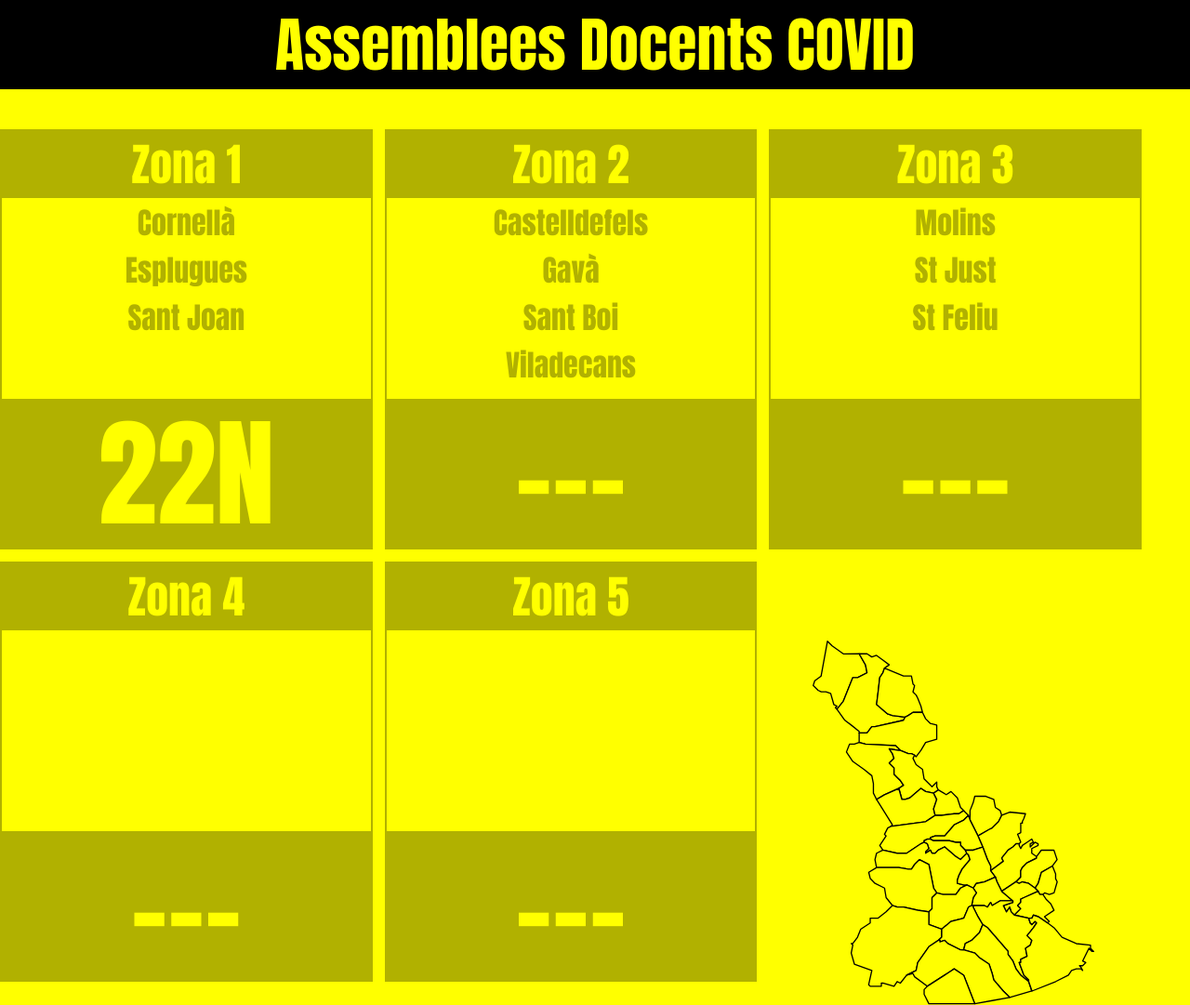
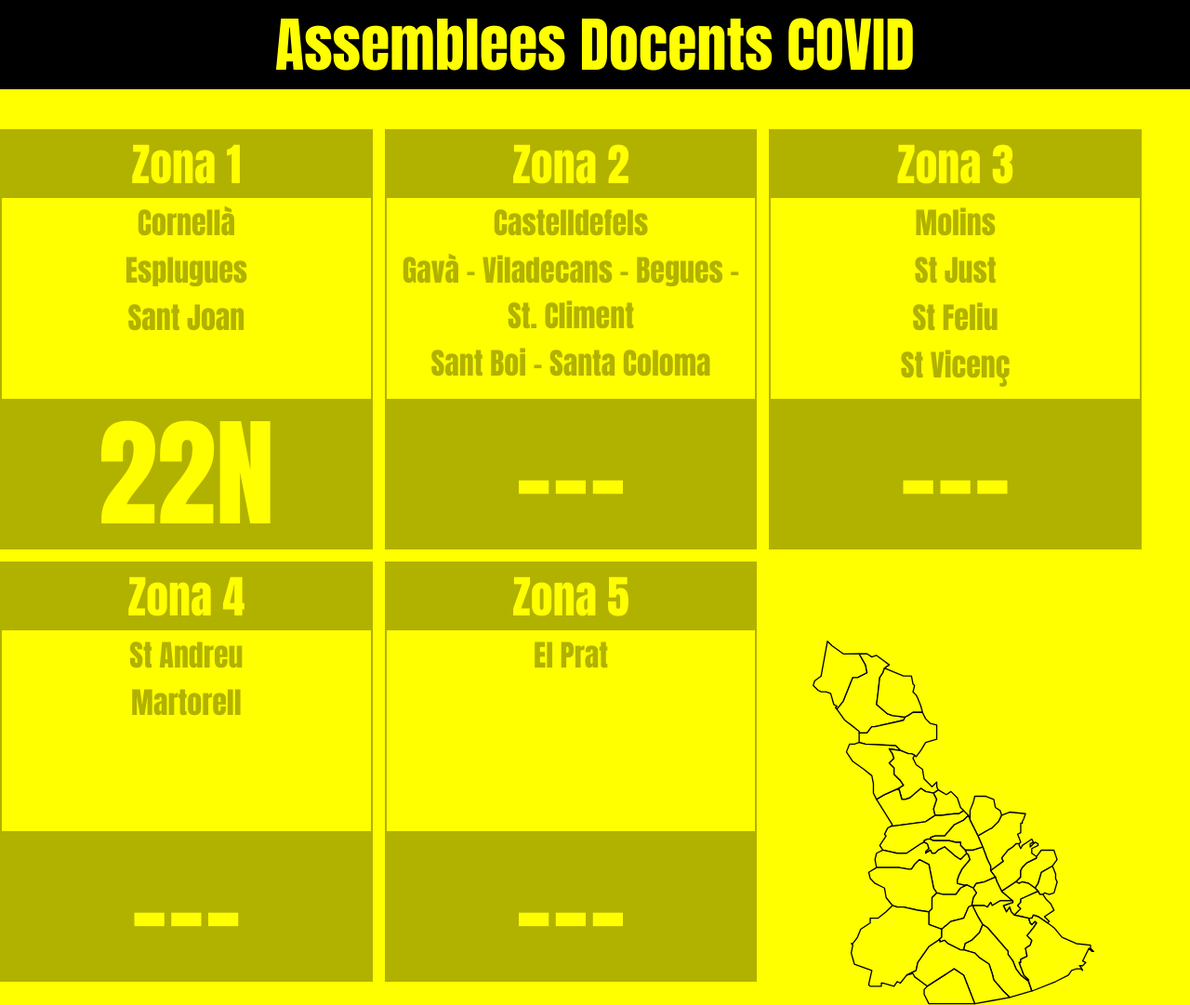
Before and after one commit to adc-baixllobregat/zones, a plain HTML site: page index.html in a window 1280 px wide. Shown: the whole page at 93% size. Drawn offline with Linux system fonts and the light colour scheme.

Commit message:
Add files via upload

```diff
--- a/index.html
+++ b/index.html
@@ -96,9 +96,8 @@
     <li id="z2">
       <h2>Zona 2</h2>
       <h3>Castelldefels</h3>
-      <h3>Gavà</h3>
-      <h3>Sant Boi</h3>
-      <h3>Viladecans</h3>
+      <h3>Gavà - Viladecans - Begues - St. Climent</h3>
+      <h3>Sant Boi - Santa Coloma</h3>
       <h4>---</h4>
     </li>
     <li id="z3">
@@ -106,18 +105,19 @@
       <h3>Molins</h3>
       <h3>St Just</h3>
       <h3>St Feliu</h3>
+      <h3>St Vicenç</h3>
       <h4>---</h4>
     </li>
     <li id="z4">
       <h2>Zona 4</h2>
-      <h3></h3>
-      <h3></h3>
+      <h3>St Andreu</h3>
+      <h3>Martorell</h3>
       <h3></h3>
       <h4>---</h4>
     </li>
     <li id="z5">
       <h2>Zona 5</h2>
-      <h3></h3>
+      <h3>El Prat</h3>
       <h3></h3>
       <h3></h3>
       <h4>---</h4>
```
